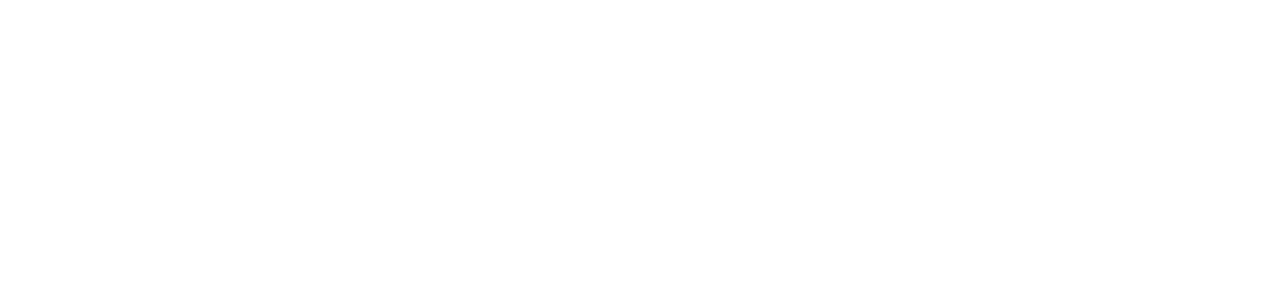
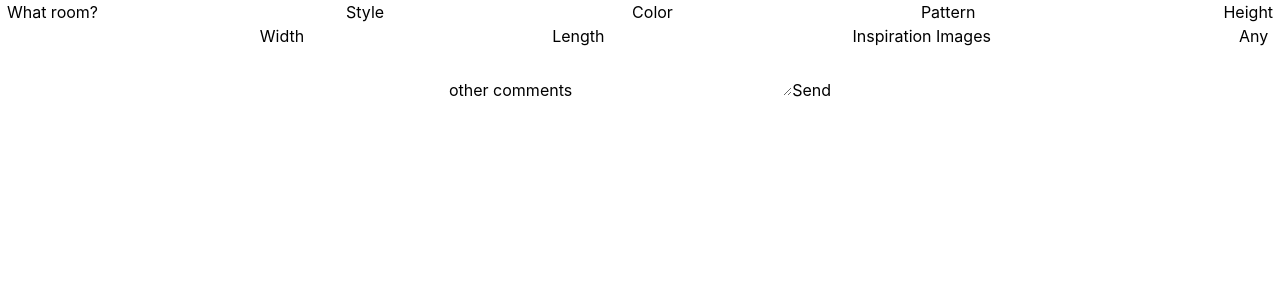
Before and after one commit to weiweishcn/off-list, a React (Create React App) app in the folder frontend/off-list/: page /designRequest in a window 1280 px wide. Before the commit this address had no page. Shown: the top 300 px of the page. Built offline with nearby package versions, Linux system fonts and the light colour scheme.

Commit message:
add simple design request page via email forwarding

```diff
--- a/frontend/off-list/src/App.js
+++ b/frontend/off-list/src/App.js
@@ -8,6 +8,7 @@
 import DesignerList from './components/DesignerList';
 import ContactForm from './components/ContactForm';
 import LoginPage from './components/LoginPage';
+import CreateDesign from './components/CreateDesign';
 
 function App() {
   return (
@@ -21,6 +22,7 @@
           <Route path="/designer" element={<DesignerList />} />
           <Route path="/contact" element={<ContactForm />} />
           <Route path="/login" element={<LoginPage />} />
+          <Route path="/designRequest" element={<CreateDesign />} />
         </Routes>
       </div>
     </Router>
--- /dev/null
+++ b/frontend/off-list/src/components/CreateDesign.js
@@ -0,0 +1,63 @@
+import { useState } from 'react';
+import emailjs from '@emailjs/browser';
+
+const ContactForm = () => {
+  const [isSubmitting, setIsSubmitting] = useState(false);
+  const [stateMessage, setStateMessage] = useState(null);
+  const sendEmail = (e) => {
+    e.persist();
+    e.preventDefault();
+    setIsSubmitting(true);
+    emailjs
+      .sendForm(
+        process.env.REACT_APP_SERVICE_ID,
+        process.env.REACT_APP_TEMPLATE_ID,
+        e.target,
+        process.env.REACT_APP_PUBLIC_KEY
+      )
+      .then(
+        (result) => {
+          setStateMessage('Message sent!');
+          setIsSubmitting(false);
+          setTimeout(() => {
+            setStateMessage(null);
+          }, 5000); // hide message after 5 seconds
+        },
+        (error) => {
+          setStateMessage('Something went wrong, please try again later');
+          setIsSubmitting(false);
+          setTimeout(() => {
+            setStateMessage(null);
+          }, 5000); // hide message after 5 seconds
+        }
+      );
+
+    // Clears the form after sending the email
+    e.target.reset();
+  };
+  return (
+    <form onSubmit={sendEmail}>
+      <label>What room?</label>
+      <input type="text" name="room" />
+      <label>Style</label>
+      <input type="text" name="style" />
+      <label>Color</label>
+      <input type="text" name="color" />
+      <label>Pattern</label>
+      <input type="text" name="color" />
+      <label>Height</label>
+      <input type="text" name="height" />
+      <label>Width</label>
+      <input type="text" name="width" />
+      <label>Length</label>
+      <input type="text" name="length" />
+      <label>Inspiration Images</label>
+      <input type="text" name="insp_images" />
+      <label>Any other comments</label>
+      <textarea name="message" />
+      <input type="submit" value="Send" disabled={isSubmitting} />
+      {stateMessage && <p>{stateMessage}</p>}
+    </form>
+  );
+};
+export default ContactForm;
```
